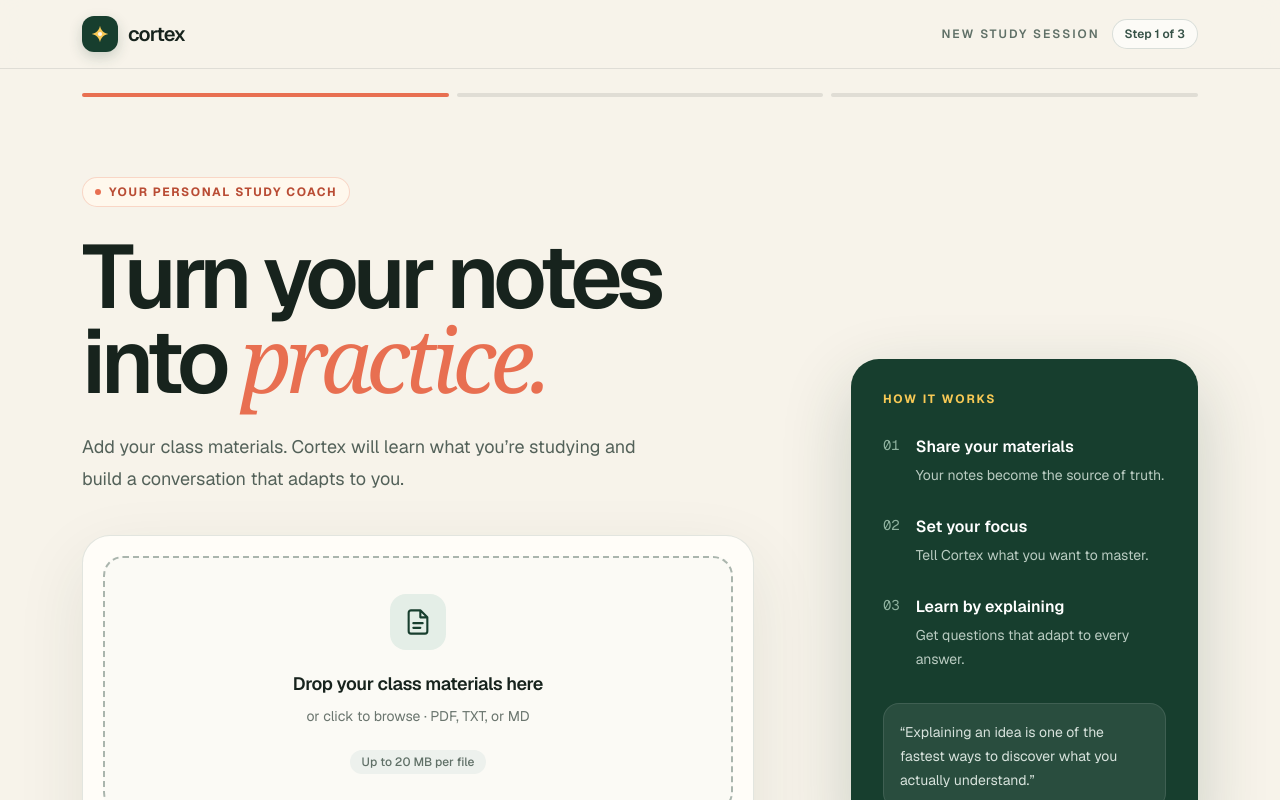
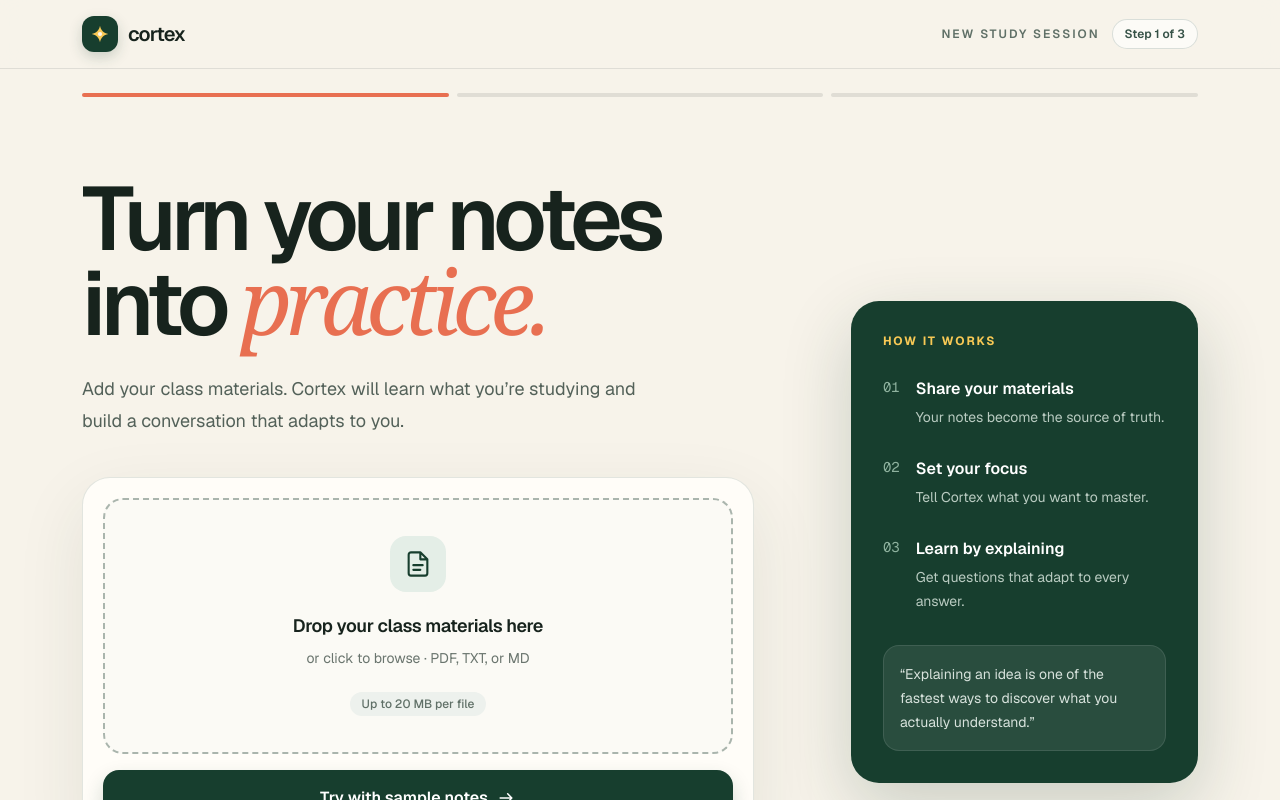
Before and after one commit to jsedamano/Cortex, a Next.js app: page / in a window 1280 px wide. Shown: the top 800 px of the page. Built offline with nearby package versions, Linux system fonts and the light colour scheme.

Commit message:
'your personal study button' removed

```diff
--- a/src/app/page.tsx
+++ b/src/app/page.tsx
@@ -438,10 +438,6 @@ export default function Home() {
       {stage === "upload" && (
         <section className="mx-auto grid max-w-[1180px] gap-12 px-5 py-12 sm:px-8 sm:py-16 lg:grid-cols-[1.35fr_.65fr] lg:py-20">
           <div>
-            <div className="mb-7 inline-flex items-center gap-2 rounded-full border border-[#e86f51]/25 bg-[#fff8ed] px-3 py-1.5 text-xs font-bold uppercase tracking-[0.13em] text-[#b94c34]">
-              <span className="size-1.5 rounded-full bg-[#e86f51]" />
-              Your personal study coach
-            </div>
             <h1 className="max-w-3xl text-[clamp(3rem,7vw,5.8rem)] font-semibold leading-[.92] tracking-[-0.065em]">
               Turn your notes into <span className="font-serif font-medium italic text-[#e86f51]">practice.</span>
             </h1>
```
